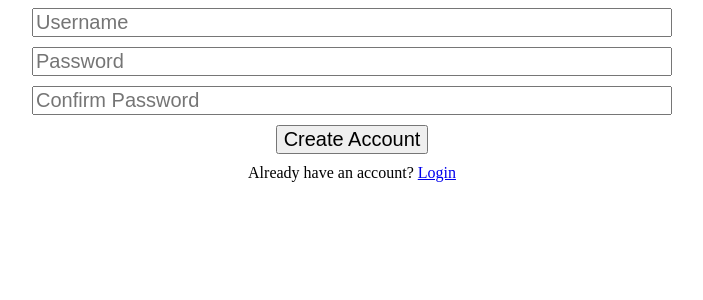
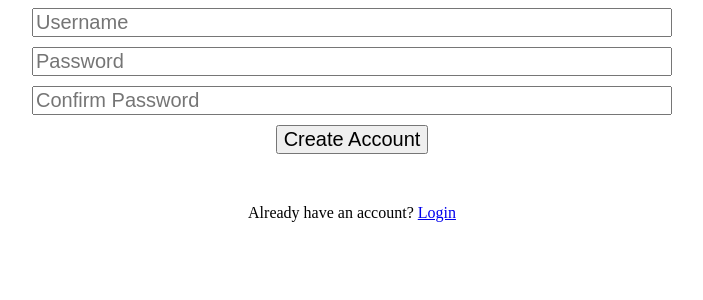
Before and after one commit to zhaoj1/book-logging, a React (Create React App) app: page /register in a window 1280 px wide. Shown: the top 300 px of the page, without its empty margins (288-991 px from the left). Built offline with nearby package versions, Linux system fonts and the light colour scheme.

Commit message:
profile page setup

```diff
--- a/src/App.css
+++ b/src/App.css
@@ -4,7 +4,7 @@ html, body, #app, #app>div {
 
 /* -------------------------------Landing--------------------------------------- */
 
-.landing{
+.landing, .login-page, .register-page, .profile-page{
   display:flex;
   flex-direction: column;
   text-align: center;
@@ -12,7 +12,7 @@ html, body, #app, #app>div {
   height: '100%';
 }
 
-.logo, .app-description, .app-features{
+.logo, .app-description, .app-features, .input{
   margin: auto;
   margin-bottom: 10px;
   width: 50%;
@@ -30,7 +30,7 @@ html, body, #app, #app>div {
   font-size: 20px;
 }
 
-.startBtn{
+.startBtn, .submitBtn{
   margin: auto;
   margin-bottom: 50px;
   font-size: 20px;
--- a/src/components/Login.js
+++ b/src/components/Login.js
@@ -29,37 +29,14 @@ export default class Login extends React.Component{
   }
 
   render(){
-
-    const centeredStyle = {
-      margin: 'auto',
-      marginBottom: '10px',
-      width: '50%',
-      fontSize: '20px',
-    }
-
-    const btnStyle = {
-      margin: 'auto',
-      marginBottom: '10px',
-      fontSize: '20px',
-    }
-
-    const pageStyle = {
-      display:'flex',
-      flexDirection: 'column',
-      textAlign: 'center',
-      justifyContents: 'center',
-      height: '100%',
-    }
-
     return(
-      <div style={pageStyle}>
+      <div className='login-page'>
         <form onSubmit={this.handleLogin} >
           <input
             type='text'
             name='username'
             placeholder='Username'
             className='input'
-            style={centeredStyle}
             value={this.state.username}
             onChange={this.handleChange}
             required
@@ -69,7 +46,6 @@ export default class Login extends React.Component{
             name='password'
             placeholder='Password'
             className='input'
-            style={centeredStyle}
             value={this.state.password}
             onChange={this.handleChange}
             required
@@ -78,7 +54,6 @@ export default class Login extends React.Component{
             className='submitBtn'
             type='submit'
             value="Login"
-            style={btnStyle}
           ></input>
         </form>
         <label>
--- a/src/components/Register.js
+++ b/src/components/Register.js
@@ -30,37 +30,14 @@ export default class Register extends React.Component{
   }
 
   render(){
-
-    const centeredStyle = {
-      margin: 'auto',
-      marginBottom: '10px',
-      width: '50%',
-      fontSize: '20px',
-    }
-
-    const btnStyle = {
-      margin: 'auto',
-      marginBottom: '10px',
-      fontSize: '20px',
-    }
-
-    const pageStyle = {
-      display:'flex',
-      flexDirection: 'column',
-      textAlign: 'center',
-      justifyContents: 'center',
-      height: '100%',
-    }
-
     return(
-      <div style={pageStyle}>
+      <div className='register-page'>
         <form onSubmit={this.handleRegister} >
           <input
             type='text'
             name='username'
             placeholder='Username'
             className='input'
-            style={centeredStyle}
             value={this.state.username}
             onChange={this.handleChange}
             required
@@ -70,7 +47,6 @@ export default class Register extends React.Component{
             name='password'
             placeholder='Password'
             className='input'
-            style={centeredStyle}
             value={this.state.password}
             onChange={this.handleChange}
             required
@@ -80,7 +56,6 @@ export default class Register extends React.Component{
             name='passwordConfirm'
             placeholder='Confirm Password'
             className='input'
-            style={centeredStyle}
             value={this.state.passwordConfirm}
             onChange={this.handleChange}
             required
@@ -89,7 +64,6 @@ export default class Register extends React.Component{
             className='submitBtn'
             type='submit'
             value="Create Account"
-            style={btnStyle}
           ></input>
         </form>
         <label>
```
Also changed, not shown: src/components/Profile.js (added, +23 -0 lines).
